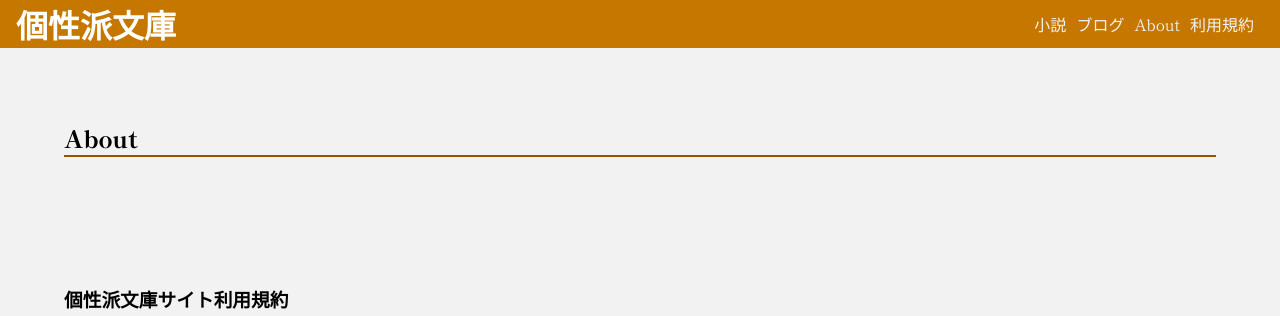
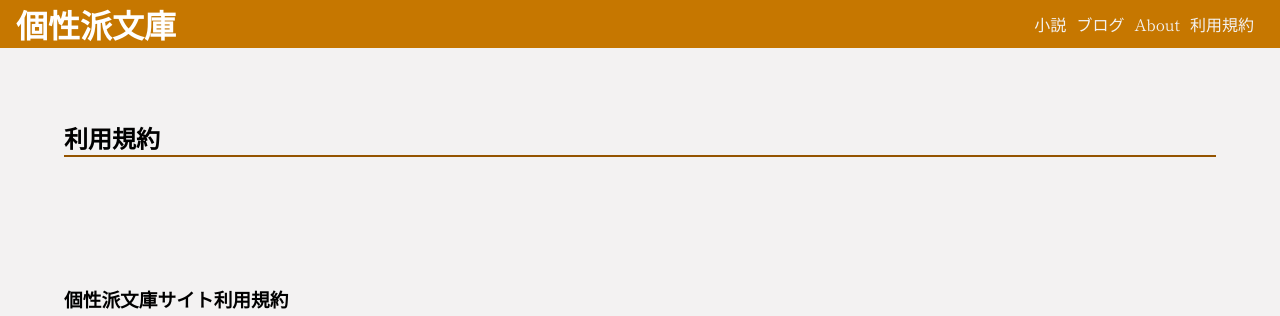
Before and after one commit to koseihabunnko/koseihabunnko.github.io, a Jekyll site: the page built from rule.html, in a window 1280 px wide and 951 px high. Shown: the top 316 px of the window. Built offline with Jekyll 4.4.1, drawn with Linux system fonts in a browser that asks for light colours.

Commit message:
title 修正

```diff
--- a/rule.html
+++ b/rule.html
@@ -1,6 +1,6 @@
 ---
 layout: page
-title: About
+title: "利用規約"
 ---
 <section class="section">
   <h3 class="section__title">個性派文庫サイト利用規約</h3>
```
